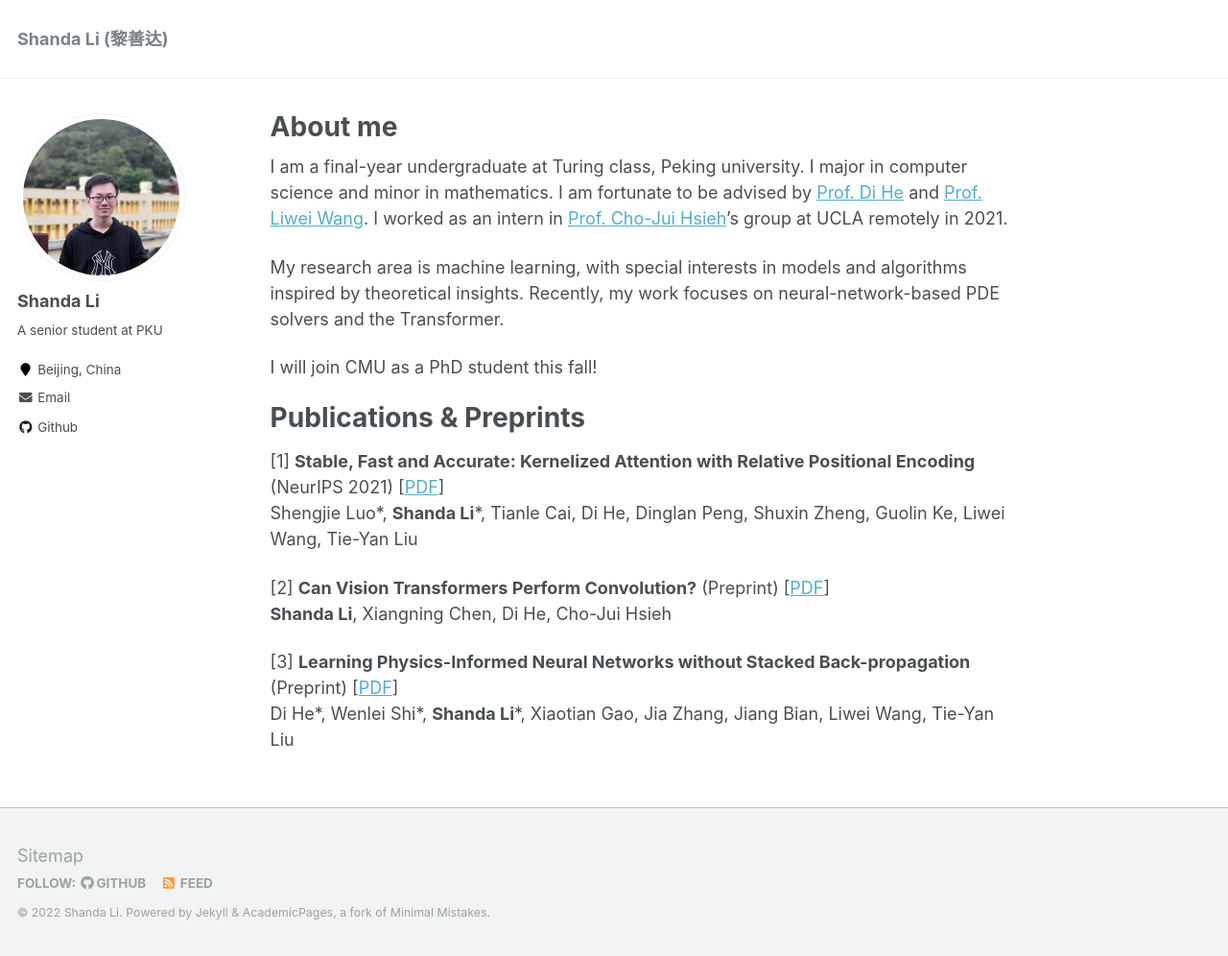
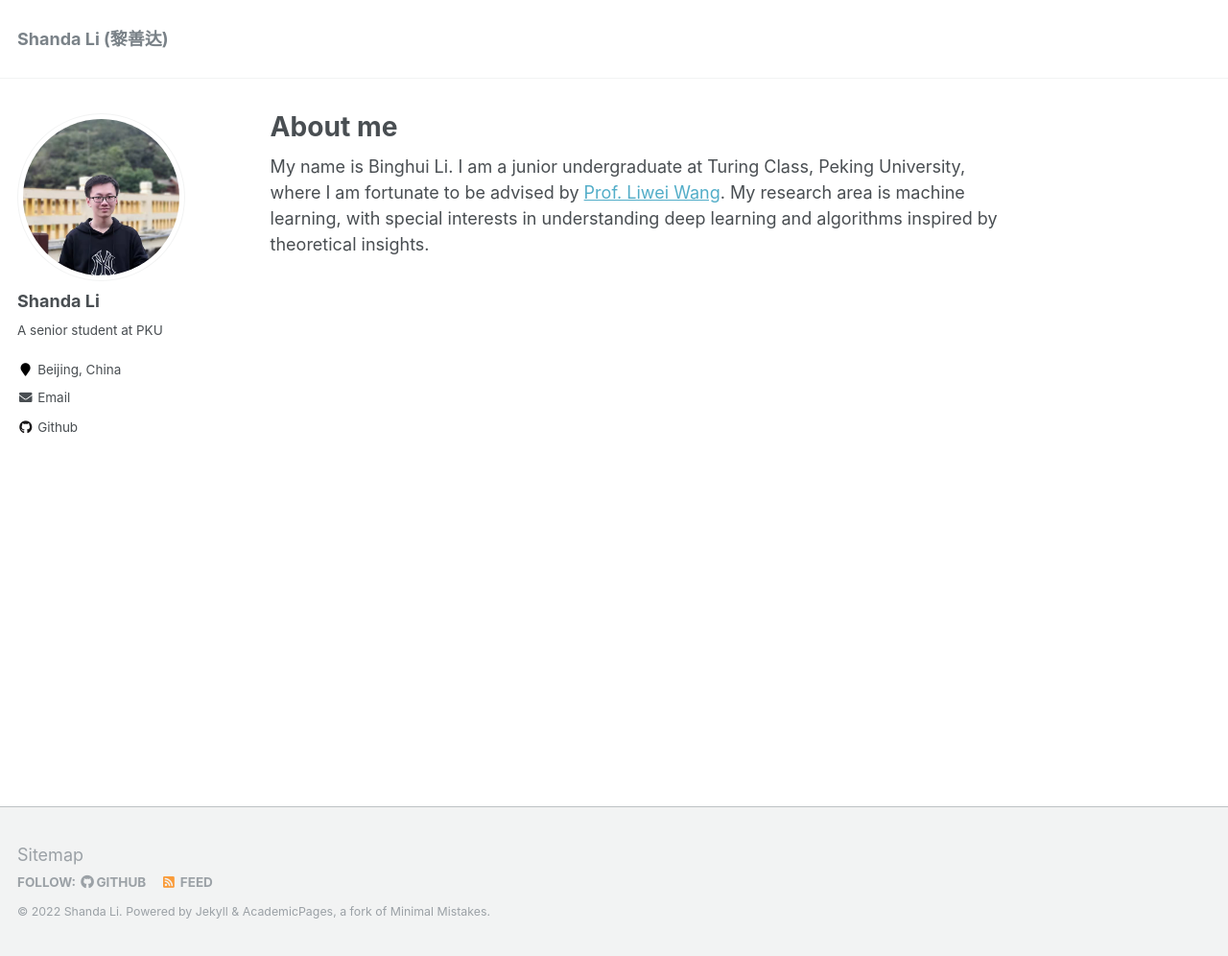
Before and after one commit to libinghui0000/huihui.github.io, a Jekyll site: the page built from _pages/about.md, in a window 1280 px wide and 996 px high. Shown: the whole window at 96% size. Built offline with Jekyll 4.4.1, drawn with Linux system fonts in a browser that asks for light colours.

Commit message:
Update about.md

```diff
--- a/_pages/about.md
+++ b/_pages/about.md
@@ -8,20 +8,4 @@ redirect_from:
   - /about.html
 ---
 
-
-I am a final-year undergraduate at Turing class, Peking university. I major in computer science and minor in mathematics. I am fortunate to be advised by [Prof. Di He](https://www.microsoft.com/en-us/research/people/dihe/) and [Prof. Liwei Wang](http://www.liweiwang-pku.com/). I worked as an intern in [Prof. Cho-Jui Hsieh](http://web.cs.ucla.edu/~chohsieh/)'s group at UCLA remotely in 2021.
-
-My research area is machine learning, with special interests in models and algorithms inspired by theoretical insights. Recently, my work focuses on neural-network-based PDE solvers and the Transformer.
-
-I will join CMU as a PhD student this fall!
-
-Publications & Preprints
-=====
-[1] **Stable, Fast and Accurate: Kernelized Attention with Relative Positional Encoding** (NeurIPS 2021) [[PDF](https://arxiv.org/abs/2106.12566)]
-  Shengjie Luo\*, **Shanda Li**\*, Tianle Cai, Di He, Dinglan Peng, Shuxin Zheng, Guolin Ke, Liwei Wang, Tie-Yan Liu
-
-[2] **Can Vision Transformers Perform Convolution?** (Preprint) [[PDF](https://arxiv.org/abs/2111.01353)]
-  **Shanda Li**, Xiangning Chen, Di He, Cho-Jui Hsieh
-
-[3] **Learning Physics-Informed Neural Networks without Stacked Back-propagation** (Preprint)  [[PDF](https://arxiv.org/abs/2202.09340)]
-  Di He\*, Wenlei Shi\*, **Shanda Li**\*, Xiaotian Gao, Jia Zhang, Jiang Bian, Liwei Wang, Tie-Yan Liu
+My name is Binghui Li. I am a junior undergraduate at Turing Class, Peking University, where I am fortunate to be advised by [Prof. Liwei Wang](http://www.liweiwang-pku.com/). My research area is machine learning, with special interests in understanding deep learning and algorithms inspired by theoretical insights.
```
